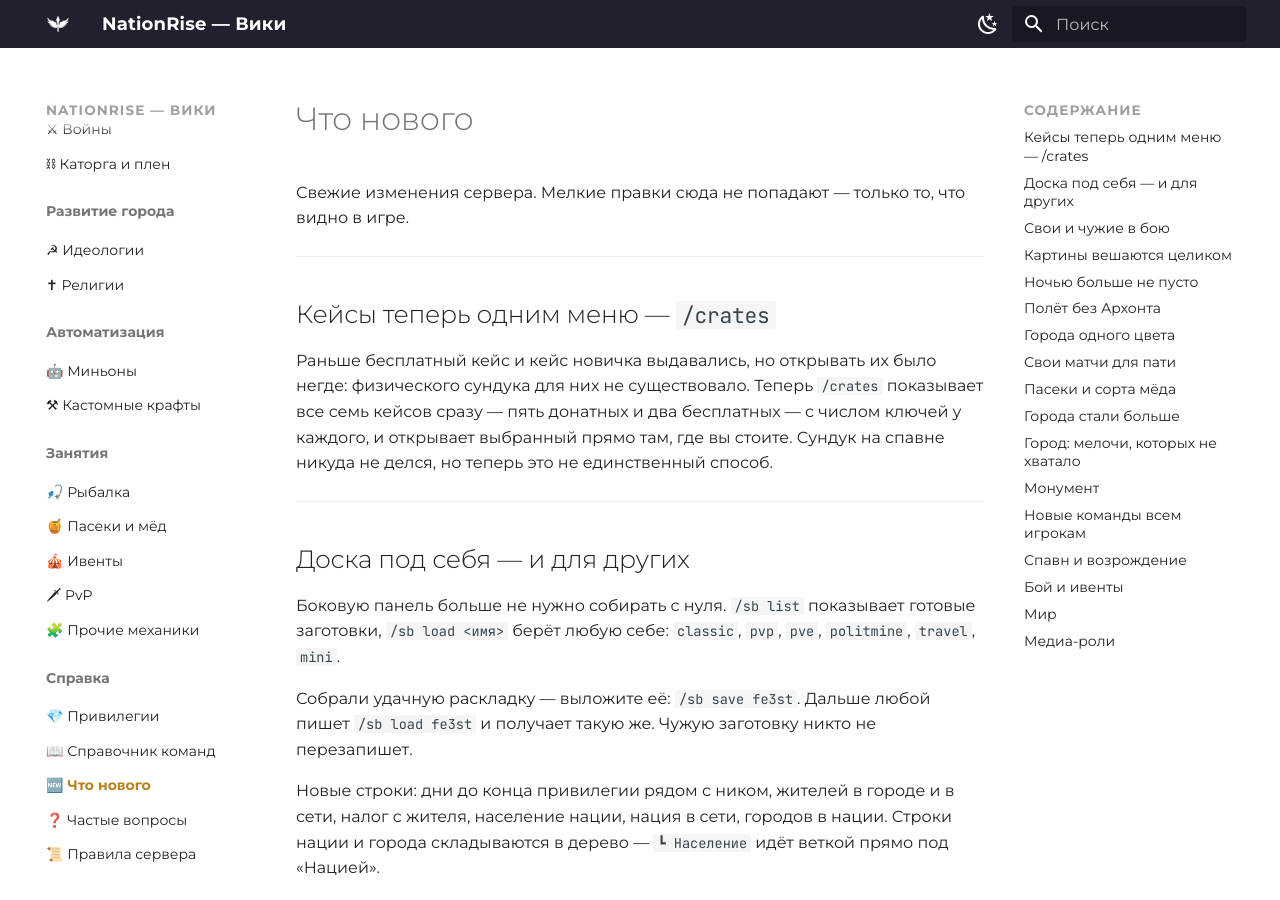
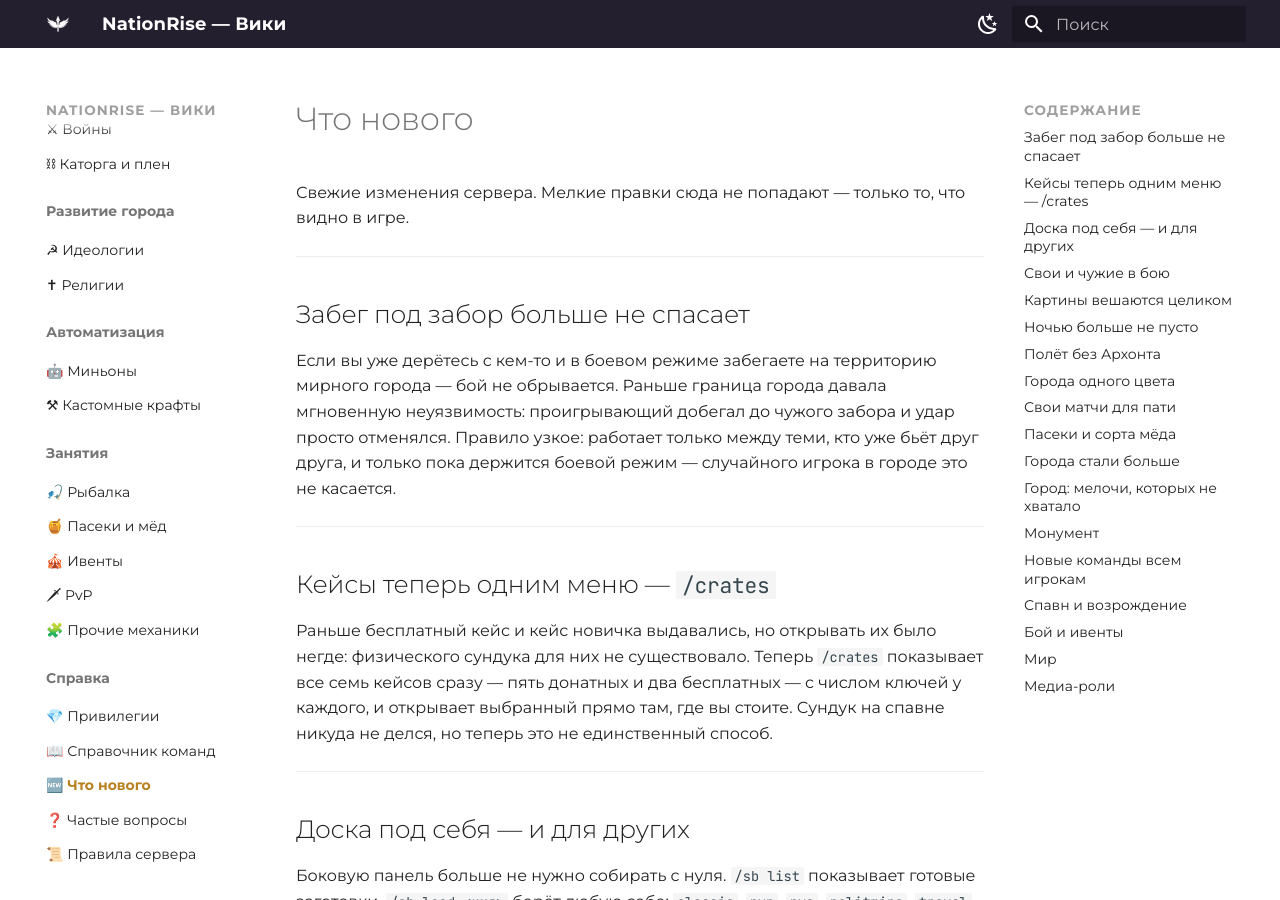
Before and after one commit to zixSSSed/NationRise-Wiki-RU, an MkDocs documentation site: the page built from docs/updates.md, in a window 1280 px wide and 900 px high. Built offline with MkDocs 1.6.1 and Material for MkDocs 9.7.7, drawn with Linux system fonts in a browser that asks for light colours.

Commit message:
Синхронизация с основной вики: забег под забор, /earn

```diff
--- a/docs/updates.md
+++ b/docs/updates.md
@@ -1,6 +1,16 @@
 # Что нового
 
 Свежие изменения сервера. Мелкие правки сюда не попадают — только то, что видно в игре.
+
+---
+
+## Забег под забор больше не спасает
+
+Если вы уже дерётесь с кем-то и в боевом режиме забегаете на территорию мирного города —
+бой не обрывается. Раньше граница города давала мгновенную неуязвимость: проигрывающий
+добегал до чужого забора и удар просто отменялся. Правило узкое: работает только между
+теми, кто уже бьёт друг друга, и только пока держится боевой режим — случайного игрока
+в городе это не касается.
 
 ---
 
```
Also changed, not shown: docs/pvp.md (+4 -0 lines).
